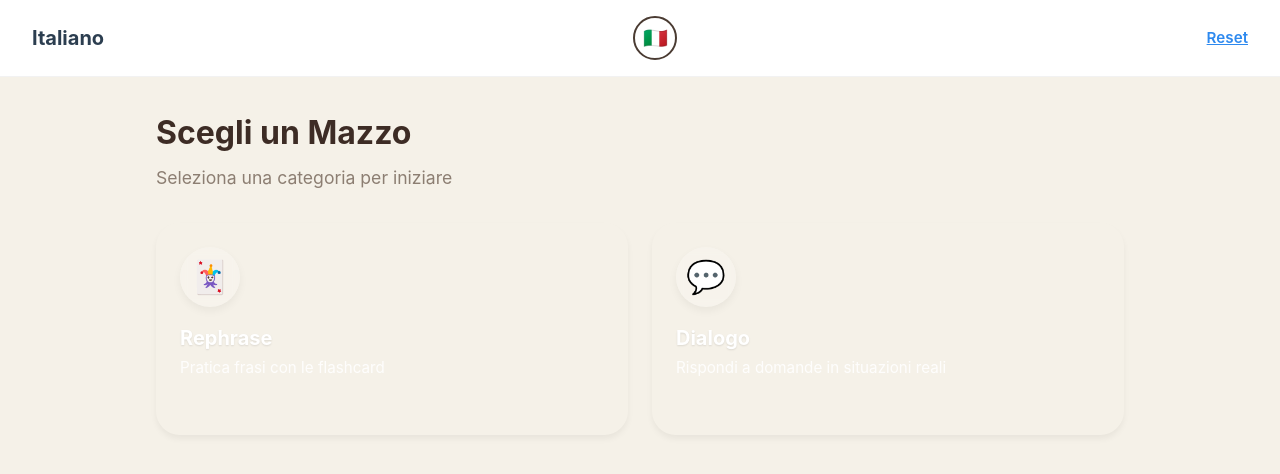
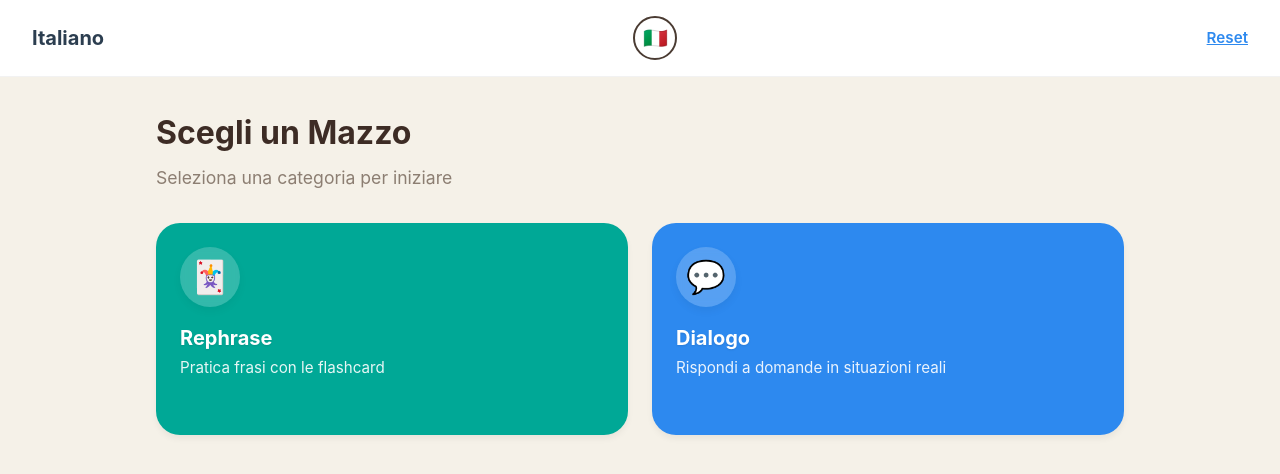
Before and after one commit to JB-Tellez/purolingua, a Nuxt app: page / in a window 1280 px wide. Shown: the top 474 px of the page. Built offline with nearby package versions, Linux system fonts and the light colour scheme.

Commit message:
feat: add theme colors to activity picker cards (vue port)

```diff
--- a/app/pages/index.vue
+++ b/app/pages/index.vue
@@ -2,8 +2,8 @@
 const { t } = useI18n()
 
 const ACTIVITIES = [
-  { key: 'rephrase', icon: '🃏', path: '/rephrase' },
-  { key: 'qa',       icon: '💬', path: '/qa' },
+  { key: 'rephrase', icon: '🃏', path: '/rephrase', theme: 'teal' },
+  { key: 'qa',       icon: '💬', path: '/qa',       theme: 'blue' },
 ] as const
 </script>
 
@@ -19,7 +19,7 @@ const ACTIVITIES = [
         :key="activity.key"
         :to="activity.path"
       >
-        <div class="deck-card">
+        <div :class="`deck-card theme-${activity.theme}`">
           <div class="deck-icon-circle">{{ activity.icon }}</div>
           <h3>{{ t('activities.' + activity.key + '.title') }}</h3>
           <p>{{ t('activities.' + activity.key + '.description') }}</p>
```
